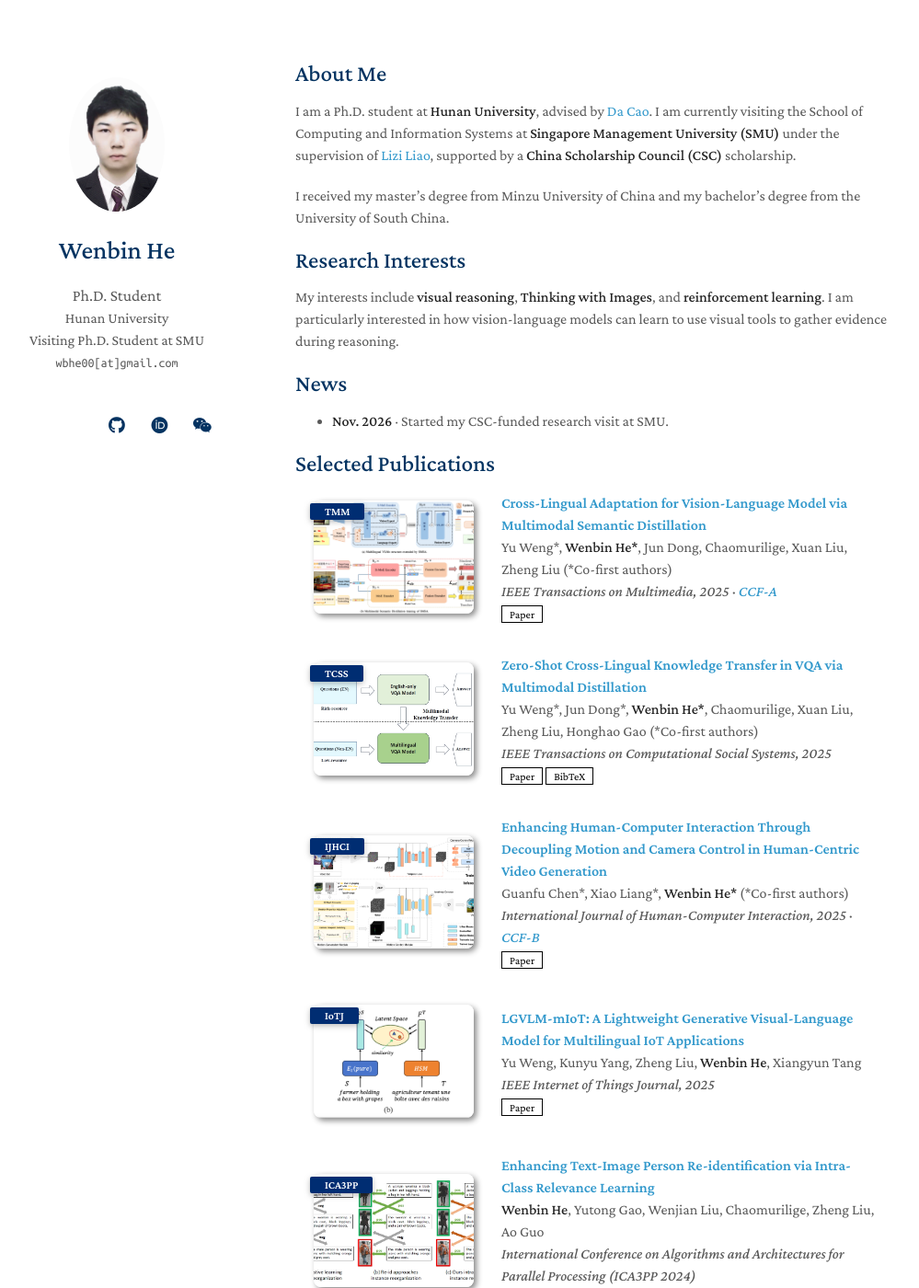
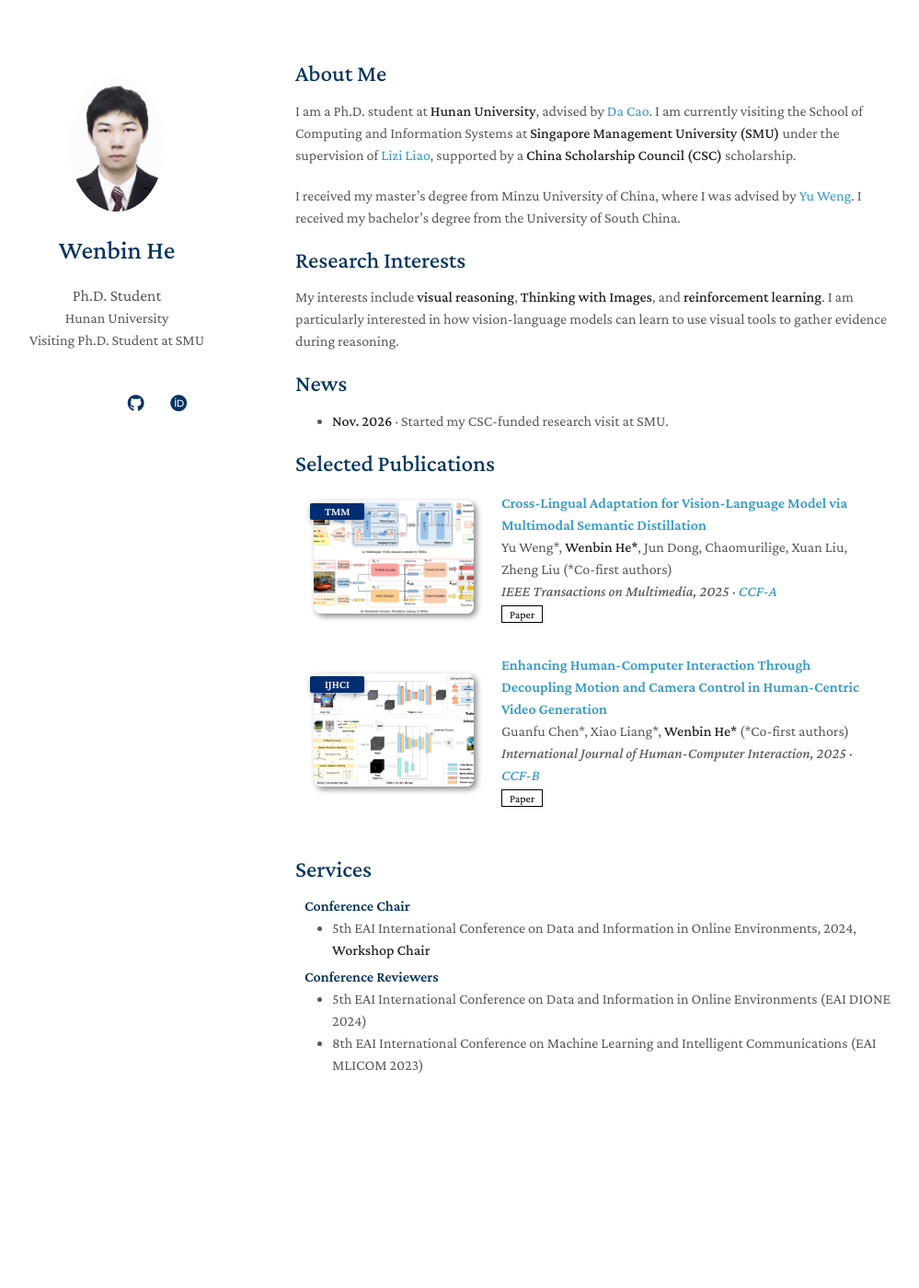
Before and after one commit to BbiHH/BbiHH.github.io, a Jekyll site: the page built from index.md, in a window 1280 px wide and 1400 px high. Shown: the whole window at 92% size, without its empty margins (149-1148 px from the left). Built offline with Jekyll 4.4.1, drawn with Linux system fonts in a browser that asks for light colours; a style sheet for code colours, icons or effects is not loaded; our own code applies the rules of GitHub Pages for plain Markdown files; some of the changed text lies outside the part shown.

Commit message:
Refine public CV, publications, and contact details

```diff
--- a/_config.yml
+++ b/_config.yml
@@ -5,7 +5,6 @@
 affiliation_link: https://www.hnu.edu.cn/
 visiting_affiliation: Visiting Ph.D. Student at SMU
 visiting_affiliation_link: https://computing.smu.edu.sg/
-email: wbhe00[at]gmail.com
 
 # Search Engine Optimization (SEO)
 # The following information is used to improve the website traffic from search engines, e.g., Google.
@@ -19,7 +18,6 @@
 cv_link: assets/files/Wenbin_He_CV.pdf
 github_link: https://github.com/BbiHH
 orcid_link: https://orcid.org/0009-0006-5643-3309
-weixin_link: assets/img/wechat-1.png
 
 # Images (e.g., your profile picture and your website's favicon)
 # "favicon" and "favicon_dark" are used for the light and dark modes, respectively.
--- a/_data/publications.yml
+++ b/_data/publications.yml
@@ -7,36 +7,9 @@
     pdf: https://doi.org/10.1109/TMM.2025.3557678
     image: ./assets/img/TMM-ov.png
 
-  - title: "Zero-Shot Cross-Lingual Knowledge Transfer in VQA via Multimodal Distillation"
-    authors: Yu Weng*, Jun Dong*, <strong>Wenbin He*</strong>, Chaomurilige, Xuan Liu, Zheng Liu, Honghao Gao (*Co-first authors)
-    conference_short: TCSS
-    conference: IEEE Transactions on Computational Social Systems, 2025
-    pdf: https://doi.org/10.1109/TCSS.2024.3402270
-    bibtex: https://api.crossref.org/works/10.1109/TCSS.2024.3402270/transform/application/x-bibtex
-    image: ./assets/img/TCSS-ov.png
-
   - title: "Enhancing Human-Computer Interaction Through Decoupling Motion and Camera Control in Human-Centric Video Generation"
     authors: Guanfu Chen*, Xiao Liang*, <strong>Wenbin He*</strong> (*Co-first authors)
     conference_short: IJHCI
     conference: International Journal of Human-Computer Interaction, 2025 · <a href="https://www.ccf.org.cn/Academic_Evaluation/HCIAndPC/">CCF-B</a>
     pdf: https://doi.org/10.1080/10447318.2025.2487877
     image: ./assets/img/IJHCI-ov.png
-
-  - title: "LGVLM-mIoT: A Lightweight Generative Visual-Language Model for Multilingual IoT Applications"
-    authors: Yu Weng, Kunyu Yang, Zheng Liu, <strong>Wenbin He</strong>, Xiangyun Tang
-    conference_short: IoTJ
-    conference: IEEE Internet of Things Journal, 2025
-    pdf: https://doi.org/10.1109/JIOT.2025.3532494
-    image: ./assets/img/IoTJ-ov.png
-
-  - title: "Enhancing Text-Image Person Re-identification via Intra-Class Relevance Learning"
-    authors: <strong>Wenbin He</strong>, Yutong Gao, Wenjian Liu, Chaomurilige, Zheng Liu, Ao Guo
-    conference_short: ICA3PP
-    conference: International Conference on Algorithms and Architectures for Parallel Processing (ICA3PP 2024)
-    pdf: https://doi.org/10.1007/978-981-96-1528-5_12
-    image: ./assets/img/ICA3PP-ov.png
-
-  - title: "Enabling Trustable Financing: A Verifiable Privacy-Preserving Cross-Chain Protocol"
-    authors: Lidu Lou, <strong>Wenbin He</strong>, Xiangyun Tang, Yiying Yang, Tao Zhang, Yanyu Cheng, Cai Xu
-    conference: IEEE/CIC International Conference on Communications in China Workshops (ICCC Workshops), 2024
-    pdf: https://doi.org/10.1109/ICCCWorkshops62562.2024.10693771
--- a/_layouts/homepage.html
+++ b/_layouts/homepage.html
@@ -38,17 +38,6 @@
   <link rel="stylesheet" href="./assets/css/publications-no-dark-mode.css">
   {% endif %}
 
-  <style>
-    #qrcode {
-      display: none;
-      background: fixed;
-    }
-
-    #qrcode img {
-      display: block;
-    }
-  </style>
-  <script src="./assets/js/jquery-3.2.1.js" type="application/javascript"></script>
 </head>
 
 <body>
@@ -77,11 +66,6 @@
       </a>
       <br>
       {% endif %}
-      {% if site.email %}
-      <email>{{ site.email }}</email>
-      {% endif %}
-
-      <br>
       <br>
       <div class="social-icons">
         {% if site.google_scholar %}
@@ -108,16 +92,6 @@
         </a>
         {% endif %}
 
-        {% if site.weixin_link %}
-        <a style="margin: 0 0 0 0" href="javascript:void(0);">
-          <i id="wechat" class="fab fa-weixin"></i>
-        </a>
-
-        <div id="qrcode">
-          <img id="image" width="100%" height="100%" src="{{ site.weixin_link }}">
-        </div>
-
-        {% endif %}
       </div>
       <br>
 
--- a/index.md
+++ b/index.md
@@ -6,7 +6,7 @@
 
 I am a Ph.D. student at **Hunan University**, advised by [Da Cao](https://csee.hnu.edu.cn/people/caoda). I am currently visiting the School of Computing and Information Systems at **Singapore Management University (SMU)** under the supervision of [Lizi Liao](https://computing.smu.edu.sg/faculty/profile/6261/liao-lizi-6261), supported by a **China Scholarship Council (CSC)** scholarship.
 
-I received my master's degree from Minzu University of China and my bachelor's degree from the University of South China.
+I received my master's degree from Minzu University of China, where I was advised by [Yu Weng](https://xingong.muc.edu.cn/info/1051/1150.htm). I received my bachelor's degree from the University of South China.
 
 ## Research Interests
 
```
Also changed, not shown: other parts of _layouts/homepage.html (+0 -11 lines), html_source_file/index.html (+0 -28 lines), assets/img/wechat-1.png (deleted), assets/img/wechat-2.png (deleted), html_source_file/assets/img/wechat-1.png (deleted), html_source_file/assets/img/wechat2.png (deleted), 4 other files.
